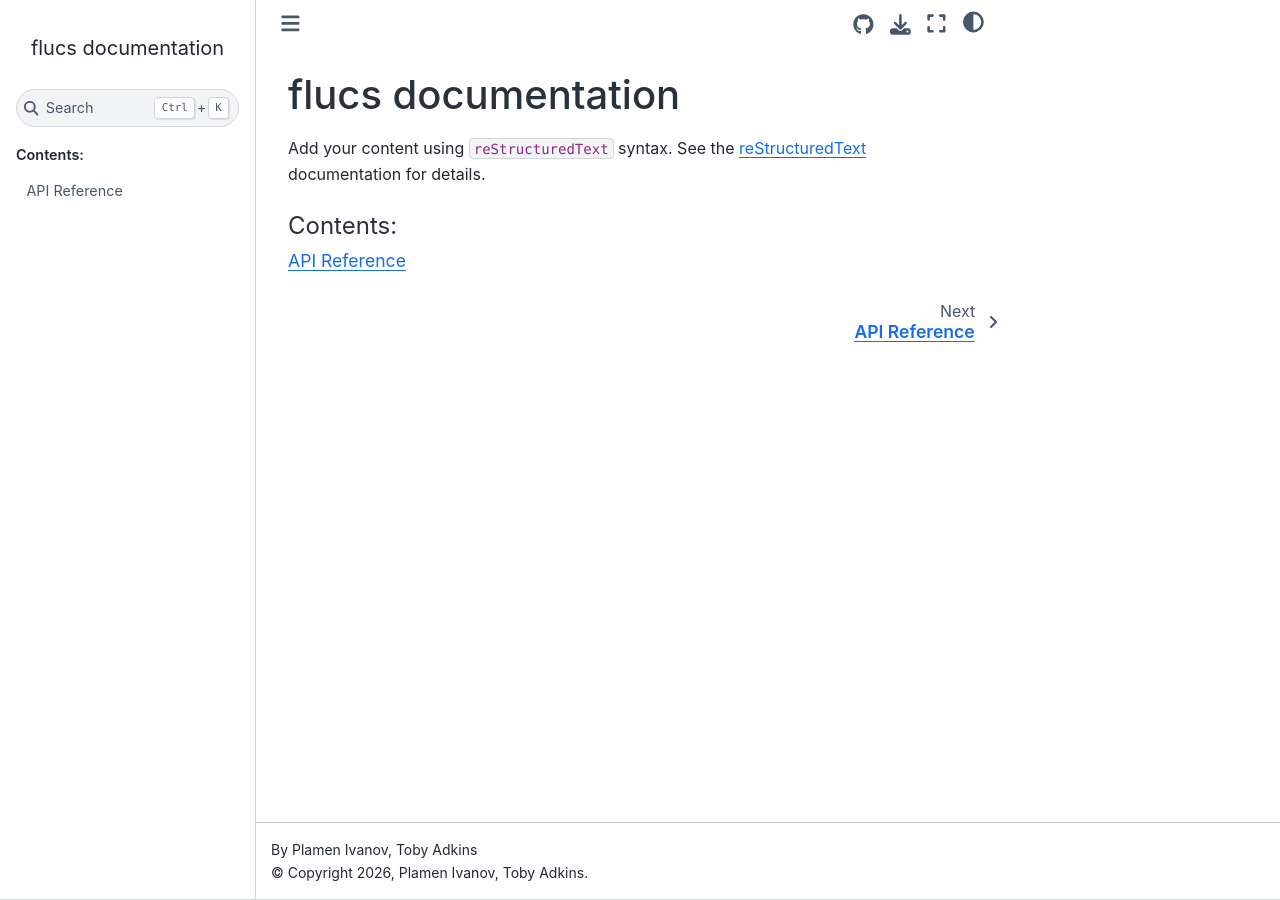
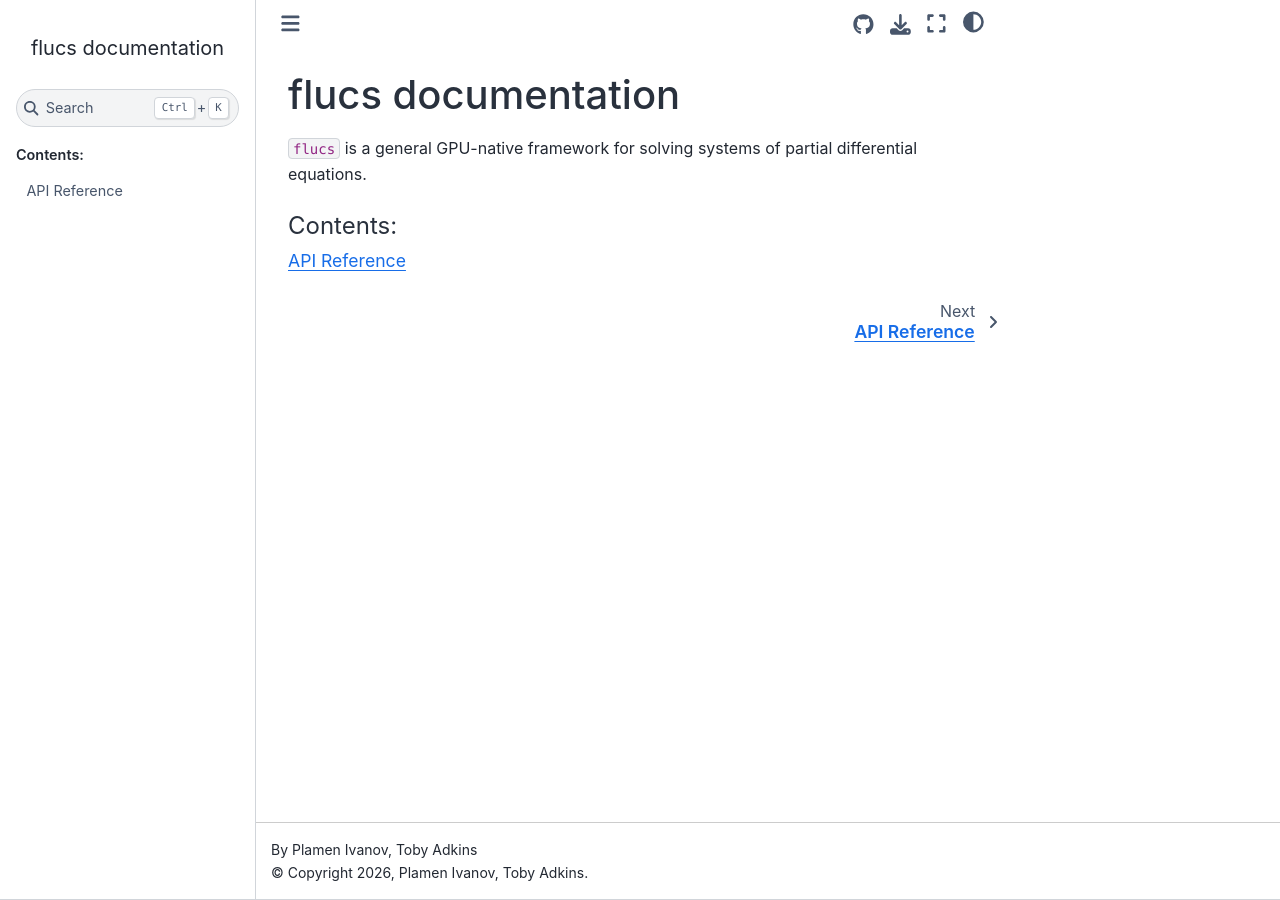
Before and after one commit to flucs-code/flucs, a Sphinx documentation site: the page built from docs/index.rst, in a window 1280 px wide. Built offline with Sphinx 7.4.7 and the Sphinx Book theme 1.1.4, drawn with Linux system fonts in a browser that asks for light colours; the version number could not be read and is left out.

```diff
--- a/docs/index.rst
+++ b/docs/index.rst
@@ -6,10 +6,8 @@
 flucs documentation
 ===================
 
-Add your content using ``reStructuredText`` syntax. See the
-`reStructuredText <https://www.sphinx-doc.org/en/master/usage/restructuredtext/index.html>`_
-documentation for details.
-
+``flucs`` is a general GPU-native framework for solving systems of partial
+differential equations.
 
 .. toctree::
    :maxdepth: 2
```
